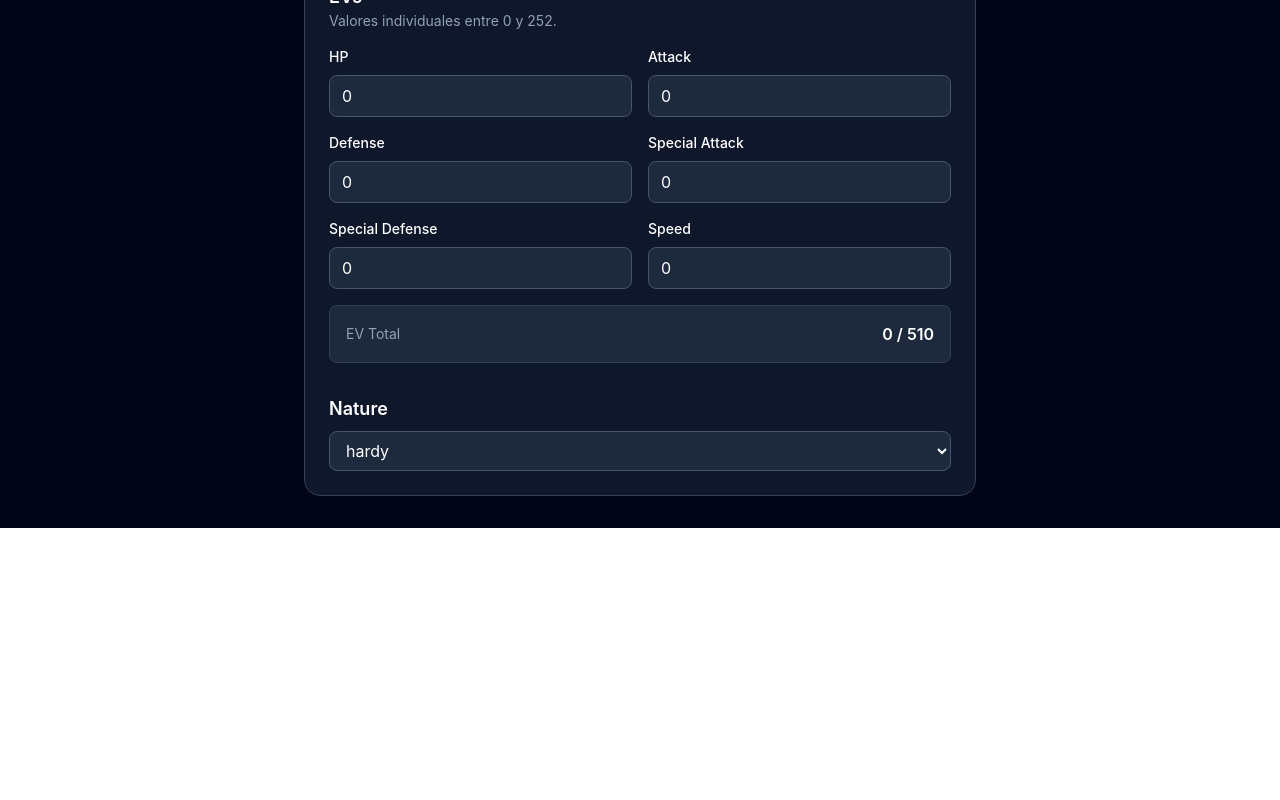
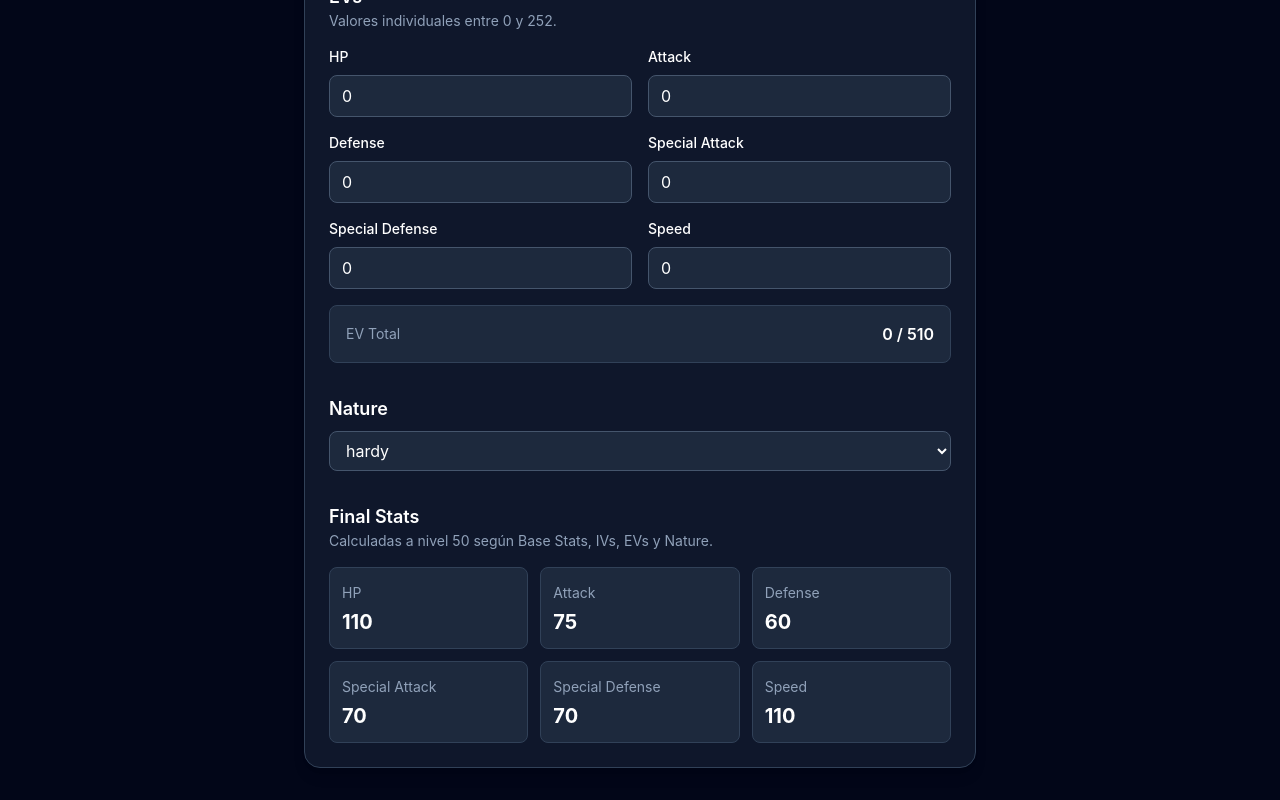
Before and after one commit to ID-123/pokemon1v1, a React (Vite) app: page / in a window 1280 px wide. Shown: the part 1140-1940 px from the top of the page. Before the commit the page ends 1668 px from the top, so only its background shows below. Built offline with nearby package versions, Linux system fonts and the light colour scheme.

Commit message:
statDisplay added & some fix

```diff
--- a/src/components/pokemon/StatRandomizer/FinalStatsDisplay.tsx
+++ b/src/components/pokemon/StatRandomizer/FinalStatsDisplay.tsx
@@ -1,26 +1,23 @@
 import type { FinalStats } from "@/domain/pokemon";
+import { DEFAULT_LVL, STAT_FIELDS } from "./constants";
 
 interface FinalStatsDisplayProps {
   stats: FinalStats;
-  fields: {
-    key: keyof FinalStats;
-    label: string;
-  }[];
 }
 
-function FinalStatsDisplay({ stats, fields }: FinalStatsDisplayProps) {
+function FinalStatsDisplay({ stats }: FinalStatsDisplayProps) {
   return (
     <section className="mt-8">
       <header className="mb-4">
         <h3 className="text-lg font-semibold">Final Stats</h3>
 
         <p className="text-sm text-slate-400">
-          Valores calculados según Base Stats, IVs, EVs, Nature y nivel.
+          Calculadas a nivel {DEFAULT_LVL} según Base Stats, IVs, EVs y Nature.
         </p>
       </header>
 
       <div className="grid grid-cols-2 gap-3 sm:grid-cols-3">
-        {fields.map((stat) => (
+        {STAT_FIELDS.map((stat) => (
           <div
             key={stat.key}
             className="rounded-lg border border-slate-700 bg-slate-800 p-3"
--- a/src/components/pokemon/StatRandomizer/StatRandomizer.tsx
+++ b/src/components/pokemon/StatRandomizer/StatRandomizer.tsx
@@ -21,6 +21,7 @@ import {
   NATURES,
 } from "@/domain/pokemon";
 import StatGroup from "./StatGroup";
+import FinalStatsDisplay from "./FinalStatsDisplay";
 
 interface StatRandomizerProps {
   pokemon: PokemonSpecies;
@@ -204,6 +205,7 @@ function StatRandomizer({ pokemon }: StatRandomizerProps) {
           ))}
         </select>
       </section>
+      <FinalStatsDisplay stats={finalStats} />
     </div>
   );
 }
```
